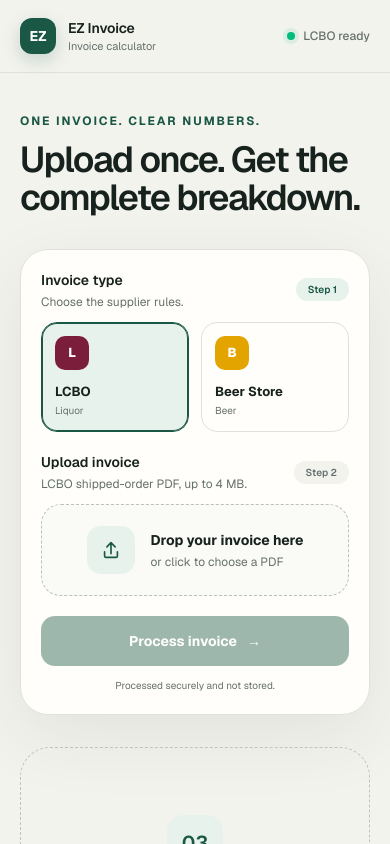
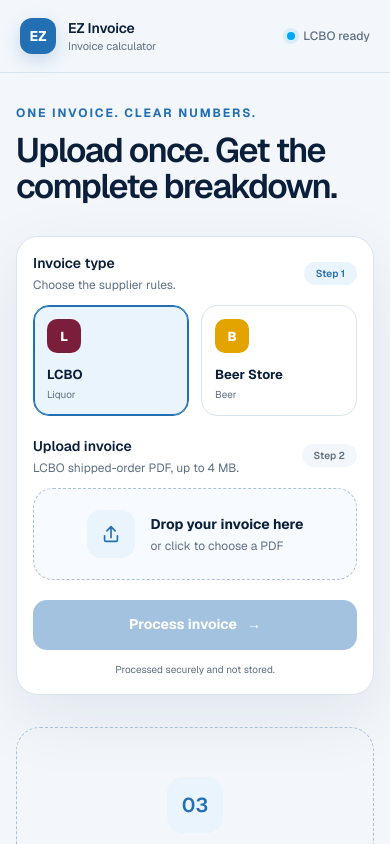
Before and after one commit to hamedtavanapour-prog/ez-invoice, a Next.js app: page / in a window 390 px wide. Shown: the top 844 px of the page. Built offline with nearby package versions, Linux system fonts and the light colour scheme.

Commit message:
Add responsive blue invoice interface

```diff
--- a/src/app/globals.css
+++ b/src/app/globals.css
@@ -1,14 +1,14 @@
 @import "tailwindcss";
 
 :root {
-  --canvas: #f3f3ee;
-  --surface: #fffefa;
-  --ink: #17221e;
-  --muted: #66716d;
-  --brand: #1a5744;
-  --soft-green: #e8f2ed;
-  --line: #dfe2dc;
-  --card-shadow: 0 22px 70px rgba(32, 45, 39, 0.08);
+  --canvas: #f3f7fb;
+  --surface: #ffffff;
+  --ink: #0b1f3a;
+  --muted: #5f6f82;
+  --brand: #236fb4;
+  --soft-blue: #eaf4fc;
+  --line: #d8e4ef;
+  --card-shadow: 0 22px 70px rgba(11, 31, 58, 0.08);
 }
 
 @theme inline {
@@ -30,7 +30,7 @@
 button { cursor: pointer; }
 
 button:focus-visible {
-  outline: 3px solid rgba(26, 87, 68, 0.25);
+  outline: 3px solid rgba(35, 111, 180, 0.28);
   outline-offset: 2px;
 }
 
@@ -48,13 +48,13 @@
 }
 
 .supplier-button:hover {
-  border-color: #aeb9b3;
+  border-color: #9bb6ce;
   transform: translateY(-1px);
 }
 
 .supplier-button-active {
   border-color: var(--brand);
-  background: var(--soft-green);
+  background: var(--soft-blue);
   box-shadow: inset 0 0 0 1px var(--brand);
 }
 
@@ -85,17 +85,17 @@
   min-height: 174px;
   align-items: center;
   justify-content: center;
-  border: 1.5px dashed #b8c1bc;
+  border: 1.5px dashed #abc1d4;
   border-radius: 20px;
   padding: 22px;
-  background: #fafaf6;
+  background: #f7fbff;
   transition: border-color 160ms ease, background 160ms ease;
 }
 
 .upload-zone:hover,
 .upload-zone-active {
   border-color: var(--brand);
-  background: var(--soft-green);
+  background: var(--soft-blue);
 }
 
 .upload-zone-horizontal {
@@ -108,7 +108,7 @@
   display: grid;
   place-items: center;
   border-radius: 14px;
-  background: var(--soft-green);
+  background: var(--soft-blue);
   color: var(--brand);
 }
 
@@ -137,12 +137,12 @@
   color: white;
   font-size: 14px;
   font-weight: 650;
-  box-shadow: 0 10px 24px rgba(26, 87, 68, 0.18);
+  box-shadow: 0 10px 24px rgba(35, 111, 180, 0.22);
   transition: background 160ms ease, transform 160ms ease, opacity 160ms ease;
 }
 
 .primary-button:not(:disabled):hover {
-  background: #124735;
+  background: #18568f;
   transform: translateY(-1px);
 }
 
@@ -169,7 +169,7 @@
 }
 
 .download-button:hover {
-  background: #124735;
+  background: #18568f;
   transform: translateY(-1px);
 }
 
@@ -182,14 +182,14 @@
 }
 
 .result-grid {
-  grid-template-columns: minmax(240px, 2fr) 86px 100px 95px 86px 110px 125px;
-  gap: 14px;
+  grid-template-columns: minmax(210px, 2fr) 64px 82px 78px 76px 92px 104px;
+  gap: 12px;
 }
 
-@media (min-width: 768px) {
+@media (min-width: 1024px) {
   .result-group-divider {
     border-left: 1px solid var(--line);
-    padding-left: 20px;
+    padding-left: 14px;
   }
 }
 
--- a/src/components/invoice-workspace.tsx
+++ b/src/components/invoice-workspace.tsx
@@ -147,31 +147,31 @@
       <header className="border-b border-[var(--line)] bg-[color:var(--surface)/0.92]">
         <div className="mx-auto flex h-18 max-w-7xl items-center justify-between px-5 sm:px-8">
           <div className="flex items-center gap-3">
-            <div className="grid size-9 place-items-center rounded-xl bg-[var(--brand)] text-sm font-bold text-white shadow-[0_6px_18px_rgba(26,87,68,0.2)]">EZ</div>
+            <div className="grid size-9 place-items-center rounded-xl bg-[var(--brand)] text-sm font-bold text-white shadow-[0_6px_18px_rgba(35,111,180,0.22)]">EZ</div>
             <div>
               <p className="text-sm font-semibold tracking-[-0.01em]">EZ Invoice</p>
               <p className="text-[11px] text-[var(--muted)]">Invoice calculator</p>
             </div>
           </div>
           <div className="flex items-center gap-2 text-xs font-medium text-[var(--muted)]">
-            <span className="size-2 rounded-full bg-emerald-500 shadow-[0_0_0_4px_rgba(16,185,129,0.1)]" />
+            <span className="size-2 rounded-full bg-sky-500 shadow-[0_0_0_4px_rgba(14,165,233,0.12)]" />
             LCBO ready
           </div>
         </div>
       </header>
 
-      <div className="mx-auto max-w-7xl px-5 py-10 sm:px-8 sm:py-14">
+      <div className="mx-auto max-w-7xl px-4 py-8 sm:px-6 sm:py-12 lg:px-8 lg:py-14">
         <div className="mb-8 max-w-3xl">
           <p className="mb-3 text-xs font-bold uppercase tracking-[0.16em] text-[var(--brand)]">One invoice. Clear numbers.</p>
-          <h1 className="text-balance text-4xl font-semibold leading-[1.05] tracking-[-0.045em] sm:text-5xl">Upload once. Get the complete breakdown.</h1>
+          <h1 className="text-balance text-[34px] font-semibold leading-[1.05] tracking-[-0.045em] sm:text-5xl">Upload once. Get the complete breakdown.</h1>
         </div>
 
-        <section className="rounded-[28px] border border-[var(--line)] bg-[var(--surface)] p-5 shadow-[var(--card-shadow)] sm:p-6" aria-label="Invoice upload">
+        <section className="rounded-[22px] border border-[var(--line)] bg-[var(--surface)] p-4 shadow-[var(--card-shadow)] sm:rounded-[28px] sm:p-6" aria-label="Invoice upload">
           <div className="grid items-stretch gap-5 lg:grid-cols-[minmax(260px,0.85fr)_minmax(420px,1.5fr)_190px]">
             <div>
               <div className="mb-3 flex items-center justify-between">
                 <div><p className="text-sm font-semibold">Invoice type</p><p className="mt-1 text-xs text-[var(--muted)]">Choose the supplier rules.</p></div>
-                <span className="rounded-full bg-[var(--soft-green)] px-3 py-1 text-[10px] font-semibold text-[var(--brand)]">Step 1</span>
+                <span className="rounded-full bg-[var(--soft-blue)] px-3 py-1 text-[10px] font-semibold text-[var(--brand)]">Step 1</span>
               </div>
               <div className="grid grid-cols-2 gap-3" role="radiogroup" aria-label="Invoice supplier">
                 <button type="button" role="radio" aria-checked={supplier === "lcbo"} onClick={() => { setSupplier("lcbo"); setNotice(null); setResult(null); }} className={`supplier-button ${supplier === "lcbo" ? "supplier-button-active" : ""}`}>
@@ -200,7 +200,7 @@
                   <div className="flex w-full items-center gap-4 text-left">
                     <span className="file-icon"><FileIcon /></span>
                     <span className="min-w-0 flex-1"><strong className="block truncate text-sm">{file.name}</strong><small className="mt-1 block text-xs text-[var(--muted)]">{formatBytes(file.size)} · Ready to process</small></span>
-                    <button type="button" className="rounded-lg px-3 py-2 text-xs font-semibold text-[var(--brand)] hover:bg-[var(--soft-green)]" onClick={() => inputRef.current?.click()}>Replace</button>
+                    <button type="button" className="rounded-lg px-3 py-2 text-xs font-semibold text-[var(--brand)] hover:bg-[var(--soft-blue)]" onClick={() => inputRef.current?.click()}>Replace</button>
                   </div>
                 ) : (
                   <button type="button" className="flex w-full items-center justify-center gap-4 text-left" onClick={() => inputRef.current?.click()}>
@@ -218,25 +218,25 @@
             </div>
           </div>
           {error && <p className="mt-4 rounded-xl bg-red-50 px-4 py-3 text-sm font-medium text-red-700" role="alert">{error}</p>}
-          {notice && <p className="mt-4 rounded-xl bg-[var(--soft-green)] px-4 py-3 text-sm leading-5 text-[var(--brand)]" role="status">{notice}</p>}
+          {notice && <p className="mt-4 rounded-xl bg-[var(--soft-blue)] px-4 py-3 text-sm leading-5 text-[var(--brand)]" role="status">{notice}</p>}
         </section>
 
         <section className="mt-8" aria-live="polite" aria-label="Invoice calculation results">
           {result ? (
             <div className="overflow-hidden rounded-[30px] border border-[var(--line)] bg-[var(--surface)] shadow-[var(--card-shadow)]">
-              <div className="flex flex-col gap-5 border-b border-[var(--line)] px-6 py-6 sm:flex-row sm:items-center sm:justify-between sm:px-8">
+              <div className="flex flex-col gap-5 border-b border-[var(--line)] px-4 py-5 sm:flex-row sm:items-center sm:justify-between sm:px-8 sm:py-6">
                 <div>
-                  <div className="flex items-center gap-3"><h2 className="text-2xl font-semibold tracking-[-0.03em]">Order {result.orderNumber}</h2><span className="rounded-full bg-[var(--soft-green)] px-3 py-1 text-[11px] font-medium text-[var(--brand)]">{result.items.length} items</span></div>
+                  <div className="flex flex-wrap items-center gap-3"><h2 className="text-xl font-semibold tracking-[-0.03em] sm:text-2xl">Order {result.orderNumber}</h2><span className="rounded-full bg-[var(--soft-blue)] px-3 py-1 text-[11px] font-medium text-[var(--brand)]">{result.items.length} items</span></div>
                   <p className="mt-2 text-sm text-[var(--muted)]">Order date {result.orderDate}{result.expectedDeliveryDate ? ` · Expected ${formatDate(result.expectedDeliveryDate)}` : " · Delivery date not provided"}</p>
                 </div>
-                <form action="/api/invoices/lcbo/pdf" method="post">
+                <form action="/api/invoices/lcbo/pdf" method="post" className="w-full sm:w-auto">
                   <input type="hidden" name="invoice" value={JSON.stringify(result)} />
-                  <button className="download-button" type="submit"><DownloadIcon />Download PDF</button>
+                  <button className="download-button w-full" type="submit"><DownloadIcon />Download PDF</button>
                 </form>
               </div>
 
-              <div className="grid gap-4 bg-[#fafaf6] p-6 sm:grid-cols-2 sm:p-8 lg:grid-cols-4 xl:grid-cols-7">
-                <div className="rounded-2xl bg-[var(--ink)] p-5 text-white sm:col-span-2 lg:col-span-1"><p className="text-xs text-white/60">Calculated product total</p><p className="mt-3 text-[26px] font-semibold tracking-[-0.04em]">{money.format(result.totals.calculatedProductTotal)}</p></div>
+              <div className="grid grid-cols-2 gap-3 bg-[#f2f7fc] p-4 sm:grid-cols-3 sm:p-6 md:grid-cols-4 lg:p-8 xl:grid-cols-7">
+                <div className="flex min-h-24 flex-col rounded-xl bg-[var(--ink)] p-4 text-white sm:rounded-2xl"><p className="min-h-7 text-[11px] leading-4 text-white/60">Calculated product total</p><p className="mt-auto pt-2 text-xl font-semibold tracking-[-0.04em] sm:text-[22px]">{money.format(result.totals.calculatedProductTotal)}</p></div>
                 <SummaryValue label="Delivery fee" value={result.totals.deliveryFee === null ? "Not provided" : money.format(result.totals.deliveryFee)} />
                 <SummaryValue label="HST included" value={money.format(result.totals.hstIncluded)} />
                 <SummaryValue label="Container deposit" value={money.format(result.totals.containerDepositIncluded)} />
@@ -245,28 +245,28 @@
                 <SummaryValue label="Difference" value={formatSignedMoney(result.totals.difference)} />
               </div>
 
-              <div className="px-6 py-7 sm:px-8">
-                <div className="result-grid hidden border-b border-[var(--line)] px-4 pb-3 text-[10px] font-semibold uppercase tracking-[0.08em] text-[var(--muted)] md:grid">
+              <div className="px-4 py-5 sm:px-6 sm:py-7 lg:px-8">
+                <div className="result-grid hidden border-b border-[var(--line)] px-3 pb-3 text-[10px] font-semibold uppercase tracking-[0.08em] text-[var(--muted)] lg:grid">
                   <span>Product</span><span>Ordered</span><span>Unit price</span><span>Deposit</span><span className="result-group-divider">Fulfilled</span><span>Net unit</span><span className="text-right">Product total</span>
                 </div>
                 <div>
                   {result.items.map((item) => (
-                    <article key={item.lcboNumber} className="result-grid border-b border-[var(--line)] px-4 py-5 last:border-0 md:grid md:items-center">
-                      <div className="mb-4 md:mb-0"><h3 className="text-base font-semibold leading-5">{item.name}</h3><p className="mt-1 text-xs text-[var(--muted)]">LCBO #{item.lcboNumber} · {item.sizeMl} mL</p></div>
+                    <article key={item.lcboNumber} className="result-grid border-b border-[var(--line)] px-2 py-4 last:border-0 sm:px-3 lg:grid lg:items-center lg:py-5">
+                      <div className="mb-4 lg:mb-0"><h3 className="text-sm font-semibold leading-5 sm:text-base">{item.name}</h3><p className="mt-1 text-xs text-[var(--muted)]">LCBO #{item.lcboNumber} · {item.sizeMl} mL</p></div>
                       <ResultValue label="Quantity ordered" value={String(item.quantityOrdered)} />
                       <ResultValue label="Unit price" value={money.format(item.unitPrice)} />
                       <ResultValue label="Deposit" value={`− ${money.format(item.bottleDeposit)}`} />
                       <div className="result-group-divider"><ResultValue label="Fulfilled" value={String(item.quantityFulfilled)} /></div>
                       <ResultValue label="Net unit" value={preciseMoney.format(item.netUnitPrice)} />
-                      <div className="mt-4 flex items-center justify-between border-t border-[var(--line)] pt-4 md:mt-0 md:block md:border-0 md:pt-0 md:text-right"><span className="text-[10px] uppercase tracking-[0.08em] text-[var(--muted)] md:hidden">Product total</span><strong className="text-lg text-[var(--brand)]">{money.format(item.calculatedTotal)}</strong></div>
+                      <div className="mt-4 flex items-center justify-between border-t border-[var(--line)] pt-4 lg:mt-0 lg:block lg:border-0 lg:pt-0 lg:text-right"><span className="text-[10px] uppercase tracking-[0.08em] text-[var(--muted)] lg:hidden">Product total</span><strong className="text-lg text-[var(--brand)]">{money.format(item.calculatedTotal)}</strong></div>
                     </article>
                   ))}
                 </div>
               </div>
             </div>
           ) : (
-            <div className="grid min-h-[360px] place-items-center rounded-[30px] border border-dashed border-[#bcc5c0] bg-[color:var(--surface)/0.72] px-6 text-center">
-              <div className="max-w-md"><span className="mx-auto grid size-14 place-items-center rounded-2xl bg-[var(--soft-green)] text-xl font-semibold text-[var(--brand)]">03</span><h2 className="mt-5 text-2xl font-semibold tracking-[-0.03em]">Your full results will appear here</h2><p className="mt-3 text-sm leading-6 text-[var(--muted)]">Upload an LCBO invoice above to see the larger product table, totals, and downloadable PDF.</p></div>
+            <div className="grid min-h-[300px] place-items-center rounded-[24px] border border-dashed border-[#aac1d5] bg-[color:var(--surface)/0.72] px-5 text-center sm:min-h-[360px] sm:rounded-[30px] sm:px-6">
+              <div className="max-w-md"><span className="mx-auto grid size-14 place-items-center rounded-2xl bg-[var(--soft-blue)] text-xl font-semibold text-[var(--brand)]">03</span><h2 className="mt-5 text-2xl font-semibold tracking-[-0.03em]">Your full results will appear here</h2><p className="mt-3 text-sm leading-6 text-[var(--muted)]">Upload an LCBO invoice above to see the larger product table, totals, and downloadable PDF.</p></div>
             </div>
           )}
         </section>
@@ -276,9 +276,9 @@
 }
 
 function ResultValue({ label, value }: { label: string; value: string }) {
-  return <div className="mb-3 flex items-center justify-between text-sm md:mb-0 md:block"><span className="text-[10px] uppercase tracking-[0.08em] text-[var(--muted)] md:hidden">{label}</span><strong className="font-medium">{value}</strong></div>;
+  return <div className="mb-3 flex items-center justify-between text-sm lg:mb-0 lg:block"><span className="text-[10px] uppercase tracking-[0.08em] text-[var(--muted)] lg:hidden">{label}</span><strong className="font-medium">{value}</strong></div>;
 }
 
 function SummaryValue({ label, value }: { label: string; value: string }) {
-  return <div className="rounded-2xl border border-[var(--line)] bg-[var(--surface)] p-5"><span className="block text-xs text-[var(--muted)]">{label}</span><strong className="mt-3 block text-xl tracking-[-0.02em]">{value}</strong></div>;
+  return <div className="flex min-h-24 flex-col rounded-xl border border-[var(--line)] bg-[var(--surface)] p-4 sm:rounded-2xl"><span className="block min-h-7 text-[11px] leading-4 text-[var(--muted)]">{label}</span><strong className="mt-auto block pt-2 text-lg tracking-[-0.02em] sm:text-xl">{value}</strong></div>;
 }
```
